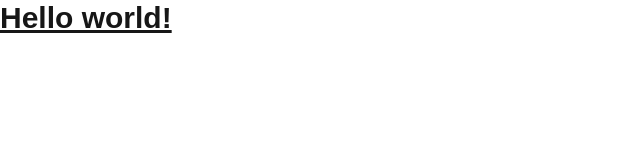
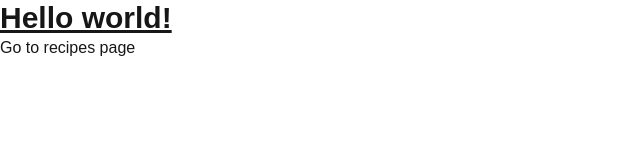
Before and after one commit to SantinoGiordano/Cooking-App-frontend, a Next.js app: page /home in a window 1280 px wide. Shown: the top 160 px of the page, without its empty margins (0-640 px from the left). Built offline with nearby package versions, Linux system fonts and the light colour scheme.

Commit message:
added link

```diff
--- a/app/(root)/home/page.tsx
+++ b/app/(root)/home/page.tsx
@@ -1,4 +1,5 @@
 import Image from "next/image";
+import Link from "next/link";
 
 export default function Home() {
   return (
@@ -6,6 +7,7 @@ export default function Home() {
       <div>
         <h1 className="text-3xl font-bold underline">Hello world!</h1>
       </div>
+      <Link href="/recipes">Go to recipes page</Link>
     </>
   );
 }
```
